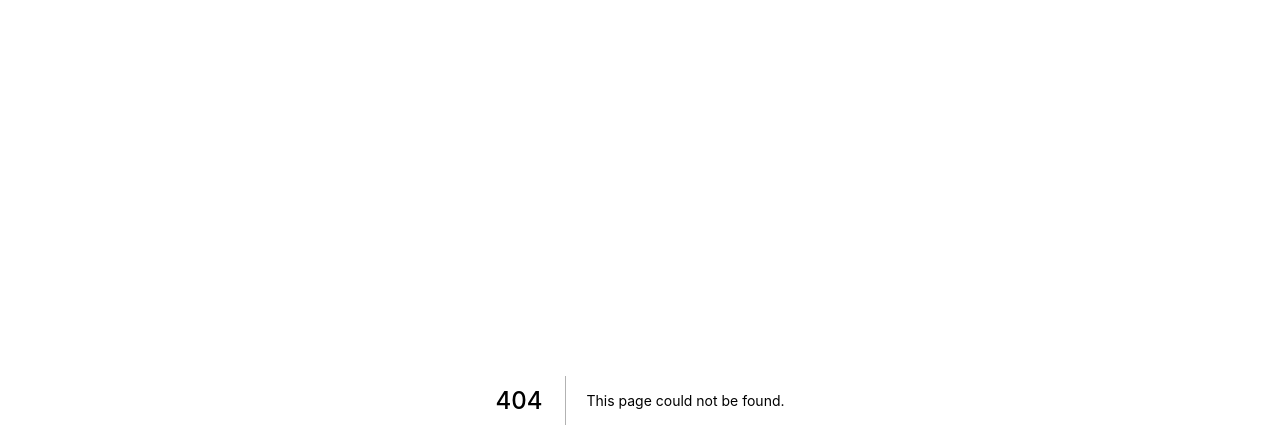
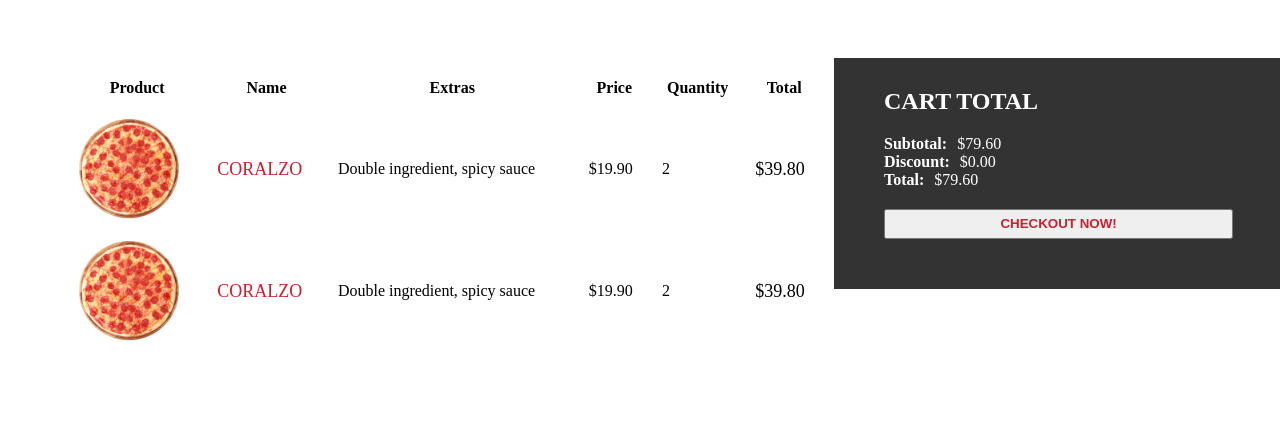
Before and after one commit to LalithaRamanaV/pizza-mania, a Next.js app: page /cart in a window 1280 px wide. Before the commit this address had no page. Shown: the top 448 px of the page. Built offline with nearby package versions, Linux system fonts and the light colour scheme.

Commit message:
fix: index

```diff
--- /dev/null
+++ b/pages/cart.jsx
@@ -0,0 +1,96 @@
+import styles from "../styles/Cart.module.css";
+import Image from "next/image";
+
+const Cart = () => {
+  return (
+    <div className={styles.container}>
+      <div className={styles.left}>
+        <table className={styles.table}>
+          <tr className={styles.trTitle}>
+            <th>Product</th>
+            <th>Name</th>
+            <th>Extras</th>
+            <th>Price</th>
+            <th>Quantity</th>
+            <th>Total</th>
+          </tr>
+          <tr className={styles.tr}>
+            <td>
+              <div className={styles.imgContainer}>
+                <Image
+                  src="/img/pizza.png"
+                  layout="fill"
+                  objectFit="cover"
+                  alt=""
+                />
+              </div>
+            </td>
+            <td>
+              <span className={styles.name}>CORALZO</span>
+            </td>
+            <td>
+              <span className={styles.extras}>
+                Double ingredient, spicy sauce
+              </span>
+            </td>
+            <td>
+              <span className={styles.price}>$19.90</span>
+            </td>
+            <td>
+              <span className={styles.quantity}>2</span>
+            </td>
+            <td>
+              <span className={styles.total}>$39.80</span>
+            </td>
+          </tr>
+          <tr className={styles.tr}>
+            <td>
+              <div className={styles.imgContainer}>
+                <Image
+                  src="/img/pizza.png"
+                  layout="fill"
+                  objectFit="cover"
+                  alt=""
+                />
+              </div>
+            </td>
+            <td>
+              <span className={styles.name}>CORALZO</span>
+            </td>
+            <td>
+              <span className={styles.extras}>
+                Double ingredient, spicy sauce
+              </span>
+            </td>
+            <td>
+              <span className={styles.price}>$19.90</span>
+            </td>
+            <td>
+              <span className={styles.quantity}>2</span>
+            </td>
+            <td>
+              <span className={styles.total}>$39.80</span>
+            </td>
+          </tr>
+        </table>
+      </div>
+      <div className={styles.right}>
+        <div className={styles.wrapper}>
+          <h2 className={styles.title}>CART TOTAL</h2>
+          <div className={styles.totalText}>
+            <b className={styles.totalTextTitle}>Subtotal:</b>$79.60
+          </div>
+          <div className={styles.totalText}>
+            <b className={styles.totalTextTitle}>Discount:</b>$0.00
+          </div>
+          <div className={styles.totalText}>
+            <b className={styles.totalTextTitle}>Total:</b>$79.60
+          </div>
+          <button className={styles.button}>CHECKOUT NOW!</button>
+        </div>
+      </div>
+    </div>
+  );
+};
+
+export default Cart;
```
Also changed, not shown: 1 other file (tests, documents, lock files or other folders).
